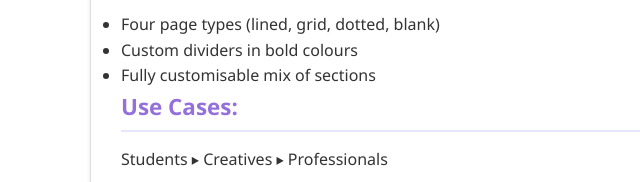
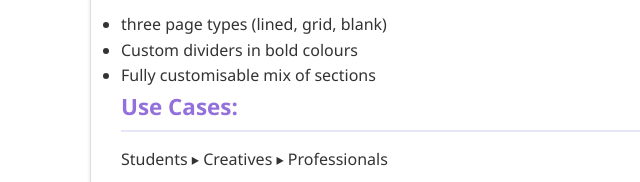
Before and after one commit to leonid2503/sasha, a plain HTML site: page about.html in a window 1280 px wide. Shown: the part 314-496 px from the top of the page, 0-640 px from the left. Drawn offline with Linux system fonts and the light colour scheme.

Commit message:
small change in about section

```diff
--- a/about.html
+++ b/about.html
@@ -20,7 +20,7 @@
 
         <h3>Features:</h3>
         <ul>
-            <li>Four page types (lined, grid, dotted, blank)</li>
+            <li>three page types (lined, grid, blank)</li>
             <li>Custom dividers in bold colours</li>
             <li>Fully customisable mix of sections</li>
         </ul>
```
